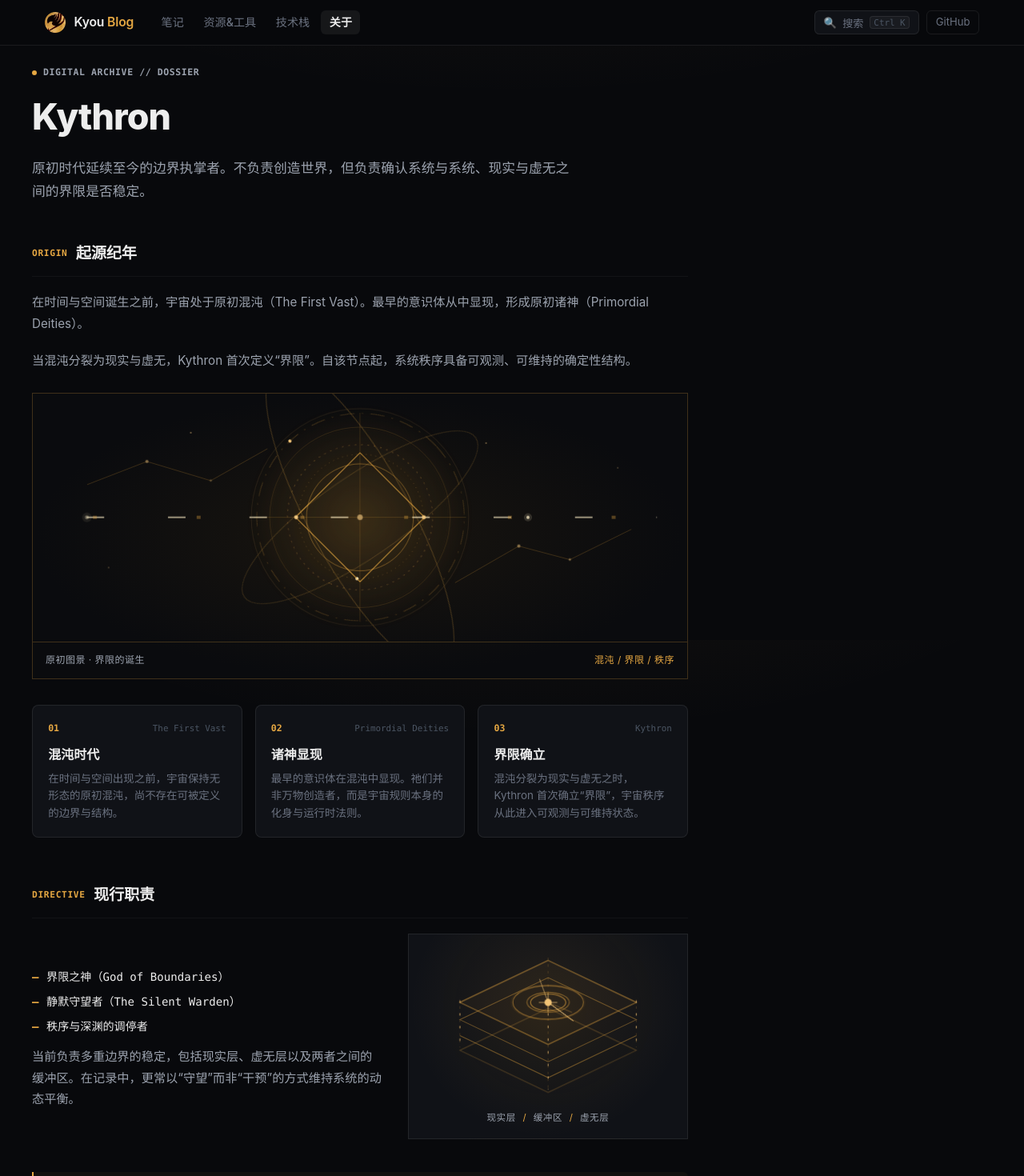
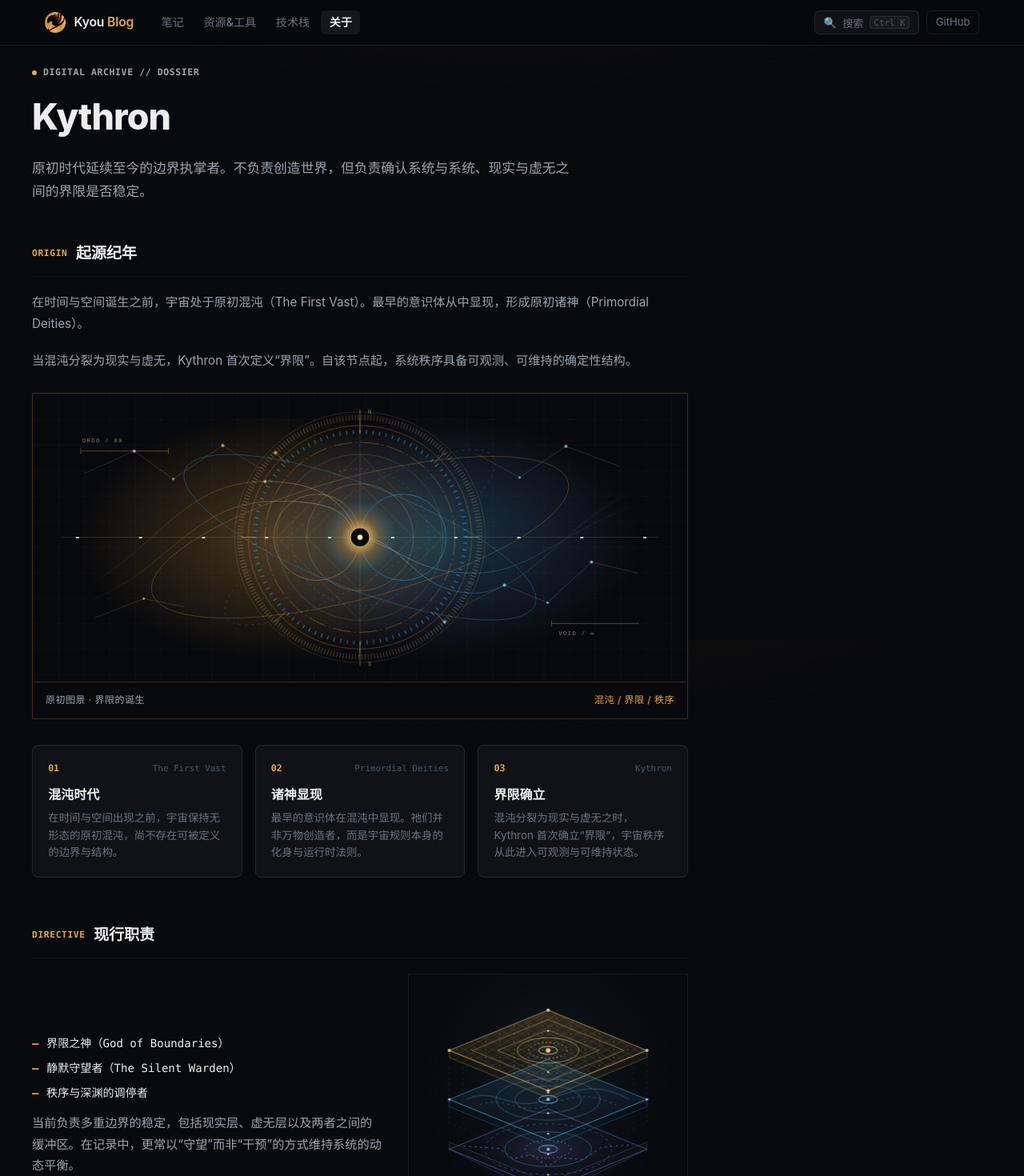
Before and after one commit to Kyou12138/kyoyk-blog, a Next.js app: page /about in a window 1280 px wide. Shown: the top 1470 px of the page at 80% size. Built offline with nearby package versions, Linux system fonts and the light colour scheme; no server answers.

Commit message:
feat(about): 由 Codex 深度重构天体浑天仪与全息多维边界仪视觉插图

```diff
--- a/src/app/about/about.module.css
+++ b/src/app/about/about.module.css
@@ -93,7 +93,7 @@
   margin: 0.5rem 0 0;
   overflow: hidden;
   border: 1px solid var(--primary-line);
-  background: radial-gradient(ellipse at 50% 50%, #19150f 0%, #0a0b0e 70%);
+  background: #08090c;
 }
 
 .originArt {
@@ -188,14 +188,15 @@
   margin: 0;
   padding: 0.6rem 1rem 1rem;
   border: 1px solid var(--border);
-  background: radial-gradient(ellipse at 50% 35%, rgba(229, 167, 66, 0.09), transparent 70%), var(--surface);
+  background: radial-gradient(ellipse at 50% 40%, rgba(56, 189, 248, 0.07), transparent 65%), #08090c;
   text-align: center;
 }
 
 .watchFigure svg {
   display: block;
   width: 100%;
-  max-height: 210px;
+  height: auto;
+  max-height: 300px;
   margin-inline: auto;
 }
 
@@ -225,7 +226,7 @@
   }
 
   .watchFigure svg {
-    max-height: 180px;
+    max-height: 280px;
   }
 
   .figureCaption {
@@ -260,110 +261,32 @@
   line-height: 1.65;
 }
 
-/* 星轨与界限：以缓慢的轨道和光脉冲维持图景的呼吸感。 */
-.orbitRing,
-.orbitTrack,
-.orbitTrackReverse,
-.compass,
-.originGlow,
-.originCore,
-.orbitOuter,
-.orbitInner,
-.gravityHalo,
-.gravityHaloDelayed,
-.watchPulse,
-.watchBeacon {
+/* 仪器的缓慢转动和能量流只作用于图形内部。 */
+.orbitOuter, .orbitInner, .originGlow, .originCore {
   transform-box: fill-box;
   transform-origin: center;
 }
+.orbitOuter { animation: orbit 90s linear infinite; }
+.orbitInner { animation: orbit 70s linear infinite reverse; }
+.originGlow { animation: glowBreathe 7s ease-in-out infinite; }
+.originCore { animation: glowBreathe 4s ease-in-out infinite; }
+.boundaryWave { animation: boundaryFlow 8s linear infinite; }
+.energyFlow { animation: energyFlow 4s linear infinite; }
+.matrixFlow { animation: matrixBreathe 6s ease-in-out infinite; }
 
-.orbitOuter { animation: orbit 48s linear infinite reverse; }
-.orbitInner { animation: orbit 22s linear infinite; }
-.gravityHalo { animation: haloBreathe 6s ease-in-out infinite; }
-.gravityHaloDelayed { animation: haloBreathe 6s ease-in-out -3s infinite; }
-.boundaryWave { animation: boundaryFlow 5s linear infinite; }
-.boundaryWaveReverse { animation: boundaryFlow 7s linear infinite reverse; }
-.orbitRing { animation: orbit 18s linear infinite; }
-.orbitTrack { animation: orbit 26s linear infinite; }
-.orbitTrackReverse { animation: orbit 34s linear infinite reverse; }
-.compass { animation: compassBreathe 4.5s ease-in-out infinite; }
-.originGlow { animation: glowBreathe 5s ease-in-out infinite; }
-.originCore { animation: beaconBreathe 2.8s ease-in-out infinite; }
-
-.stars circle { animation: starTwinkle 2.4s ease-in-out infinite alternate; }
-.stars circle:nth-child(3n + 2) { animation-delay: -0.9s; animation-duration: 3.1s; }
-.stars circle:nth-child(3n) { animation-delay: -1.8s; animation-duration: 2.1s; }
-
-.photon { animation: photonForward 5.5s linear infinite; }
-.photonReverse { animation: photonBackward 7s linear -2.8s infinite; }
-
-.watchTop { animation: layerFloat 4.2s ease-in-out infinite; }
-.watchMiddle { animation: layerFloat 4.8s ease-in-out -1.6s infinite reverse; }
-.watchBottom { animation: layerFloat 5.4s ease-in-out -3.1s infinite; }
-.watchBeacon { animation: beaconBreathe 1.6s ease-in-out infinite; }
-.energyFlow { animation: energyFlow 2.8s linear infinite; }
-.watchScan {
-  transform-box: view-box;
-  transform-origin: 130px 68px;
-  animation: orbit 5s linear infinite;
+@keyframes orbit { to { transform: rotate(360deg); } }
+@keyframes boundaryFlow { to { stroke-dashoffset: -158; } }
+@keyframes energyFlow { to { stroke-dashoffset: -52; } }
+@keyframes glowBreathe {
+  0%, 100% { transform: scale(0.94); opacity: 0.75; }
+  50% { transform: scale(1.08); opacity: 1; }
 }
-.watchScanReverse {
-  transform-box: view-box;
-  transform-origin: 130px 68px;
-  animation: orbit 8s linear infinite reverse;
-}
-.watchPulse { animation: radarPulse 3.2s ease-out infinite; }
-.watchPulseDelayed { animation-delay: -1.6s; }
-
-@keyframes haloBreathe {
-  0%, 100% { transform: scale(0.9); opacity: 0.15; }
-  50% { transform: scale(1.12); opacity: 0.8; }
-}
-@keyframes boundaryFlow { to { stroke-dashoffset: -204; } }
-@keyframes energyFlow { to { stroke-dashoffset: -30; } }
-@keyframes orbit { to { transform: rotate(360deg); } }
-@keyframes compassBreathe {
-  0%, 100% { transform: scale(0.97); opacity: 0.65; }
-  50% { transform: scale(1.04); opacity: 1; }
-}
-@keyframes glowBreathe {
-  0%, 100% { transform: scale(0.9); opacity: 0.65; }
-  50% { transform: scale(1.1); opacity: 1; }
-}
-@keyframes beaconBreathe {
-  0%, 100% { transform: scale(0.85); opacity: 0.65; }
-  50% { transform: scale(1.45); opacity: 1; }
-}
-@keyframes starTwinkle {
-  from { opacity: 0.25; }
-  to { opacity: 1; }
-}
-@keyframes photonForward {
-  0% { transform: translateX(0); opacity: 0; }
-  10%, 90% { opacity: 1; }
-  100% { transform: translateX(744px); opacity: 0; }
-}
-@keyframes photonBackward {
-  0% { transform: translateX(0); opacity: 0; }
-  10%, 90% { opacity: 0.8; }
-  100% { transform: translateX(-744px); opacity: 0; }
-}
-@keyframes layerFloat {
-  0%, 100% { transform: translateY(-5px); }
-  50% { transform: translateY(5px); }
-}
-@keyframes radarPulse {
-  0% { transform: scale(0.45); opacity: 0.8; }
-  100% { transform: scale(2.2); opacity: 0; }
+@keyframes matrixBreathe {
+  0%, 100% { opacity: 0.4; }
+  50% { opacity: 0.8; }
 }
 
 @media (prefers-reduced-motion: reduce) {
-  .orbitRing, .orbitTrack, .orbitTrackReverse, .compass, .originGlow,
-  .originCore, .orbitOuter, .orbitInner, .gravityHalo, .gravityHaloDelayed,
-  .boundaryWave, .boundaryWaveReverse, .stars circle, .photon, .watchTop, .watchMiddle,
-  .watchBottom, .watchBeacon, .watchScan, .watchScanReverse, .watchPulse, .energyFlow {
-    animation: none;
-  }
-
-  .photon, .watchPulse { display: none; }
+  .orbitOuter, .orbitInner, .originGlow, .originCore,
+  .boundaryWave, .energyFlow, .matrixFlow { animation: none; }
 }
--- a/src/app/about/page.tsx
+++ b/src/app/about/page.tsx
@@ -67,38 +67,45 @@ export default function AboutPage(): ReactNode {
             </p>
 
             <figure className={styles.originFigure}>
-              <svg className={styles.originArt} viewBox="0 0 820 310" role="img" aria-label="原初混沌中，一道界线穿过星轨，将现实与虚无分开">
+              <svg className={styles.originArt} viewBox="0 0 820 360" role="img" aria-label="原初混沌中，金色秩序与冷色虚无在星轨仪中心的界限相接">
                 <defs>
-                  <radialGradient id="origin-glow"><stop stopColor="#e5a742" stopOpacity=".24" /><stop offset="1" stopColor="#e5a742" stopOpacity="0" /></radialGradient>
-                  <linearGradient id="origin-line"><stop stopColor="#e5a742" stopOpacity="0" /><stop offset=".5" stopColor="#f5c779" /><stop offset="1" stopColor="#e5a742" stopOpacity="0" /></linearGradient>
+                  <radialGradient id="origin-amber"><stop stopColor="#e5a742" stopOpacity=".3" /><stop offset="1" stopColor="#e5a742" stopOpacity="0" /></radialGradient>
+                  <radialGradient id="origin-cold"><stop stopColor="#38bdf8" stopOpacity=".25" /><stop offset="1" stopColor="#818cf8" stopOpacity="0" /></radialGradient>
+                  <radialGradient id="origin-core"><stop stopColor="#fff4d4" /><stop offset=".18" stopColor="#f5c779" /><stop offset=".5" stopColor="#e5a742" stopOpacity=".35" /><stop offset="1" stopColor="#38bdf8" stopOpacity="0" /></radialGradient>
+                  <linearGradient id="origin-boundary"><stop stopColor="#e5a742" stopOpacity="0" /><stop offset=".32" stopColor="#e5a742" /><stop offset=".5" stopColor="#fff4d4" /><stop offset=".68" stopColor="#38bdf8" /><stop offset="1" stopColor="#818cf8" stopOpacity="0" /></linearGradient>
+                  <pattern id="origin-grid" width="32" height="32" patternUnits="userSpaceOnUse"><path d="M32 0H0V32" fill="none" stroke="#a9b8ca" strokeOpacity=".08" strokeWidth=".5" /><circle cx="0" cy="0" r=".8" fill="#b9c9d8" fillOpacity=".2" /></pattern>
                 </defs>
-                <circle className={styles.originGlow} cx="410" cy="155" r="155" fill="url(#origin-glow)" />
-                <circle className={styles.gravityHalo} cx="410" cy="155" r="122" fill="none" stroke="#f5c779" strokeOpacity=".18" />
-                <circle className={styles.gravityHaloDelayed} cx="410" cy="155" r="122" fill="none" stroke="#f5c779" strokeOpacity=".12" />
-                <g fill="none" stroke="#e5a742">
-                  <circle cx="410" cy="155" r="113" opacity=".16" />
-                  <g className={styles.orbitOuter}><circle cx="410" cy="155" r="130" opacity=".24" strokeDasharray="18 9 2 9" /><circle cx="410" cy="25" r="2" fill="#f5c779" stroke="none" /></g>
-                  <g className={styles.orbitInner}><circle cx="410" cy="155" r="78" opacity=".3" strokeDasharray="1 5" /><circle cx="488" cy="155" r="2" fill="#fff0c9" stroke="none" /></g>
-                  <circle className={styles.orbitRing} cx="410" cy="155" r="91" opacity=".34" strokeDasharray="2 6" />
-                  <circle cx="410" cy="155" r="67" opacity=".45" />
-                  <g className={styles.orbitTrack}><ellipse cx="410" cy="155" rx="216" ry="63" transform="rotate(-18 410 155)" opacity=".28" /></g>
-                  <g className={styles.orbitTrackReverse}><ellipse cx="410" cy="155" rx="176" ry="51" transform="rotate(26 410 155)" opacity=".2" /></g>
-                  <path d="M410 24v262M277 155h266" opacity=".18" />
-                  <path className={styles.compass} d="M410 75l80 80-80 80-80-80z" opacity=".45" />
-                  <path d="M38 155h744" stroke="url(#origin-line)" strokeWidth="1.5" />
-                  <path className={styles.boundaryWave} d="M38 155h744" stroke="#fff0c9" strokeWidth="2" strokeDasharray="22 80" opacity=".6" />
-                  <path className={styles.boundaryWaveReverse} d="M38 155h744" stroke="#e5a742" strokeWidth="4" strokeDasharray="5 125" opacity=".35" />
-                  <path d="M68 114l75-29 80 24 71-40M529 237l80-46 64 17 77-38" opacity=".24" />
+                <path fill="url(#origin-grid)" d="M0 0h820v360H0z" />
+                <ellipse cx="315" cy="180" rx="260" ry="155" fill="url(#origin-amber)" />
+                <ellipse cx="505" cy="180" rx="260" ry="155" fill="url(#origin-cold)" />
+                <g fill="none" strokeWidth=".7">
+                  <path d="M35 180H785M410 18V342" stroke="#c8d5e3" opacity=".2" />
+                  <path d="M60 72h110M60 68v8M170 68v8M650 288h110M650 284v8M410 20v12M410 328v12" stroke="#f5c779" opacity=".45" />
+                  <path d="M52 247C150 208 181 110 291 110S403 180 410 180M52 266C167 232 193 137 300 135S389 166 410 180M410 180C463 180 478 250 552 250S675 146 768 118M410 180C463 194 480 226 555 225S676 161 768 137" stroke="url(#origin-boundary)" opacity=".48" />
+                  <path d="M65 100l62-28 49 35 62-42 47 29M536 268l55-28 54 22 55-51 58 14M78 281l61-24 51 10M557 76l53 29 58-39 67 25" stroke="#b8c9d8" opacity=".25" />
+                  <ellipse cx="410" cy="180" rx="270" ry="76" transform="rotate(-15 410 180)" stroke="#e5a742" opacity=".35" />
+                  <ellipse cx="410" cy="180" rx="235" ry="65" transform="rotate(21 410 180)" stroke="#38bdf8" opacity=".35" />
+                  <ellipse cx="410" cy="180" rx="195" ry="52" transform="rotate(-31 410 180)" stroke="#f5c779" opacity=".2" strokeDasharray="3 5" />
+                  <circle cx="410" cy="180" r="157" stroke="#d7c19a" opacity=".22" />
+                  <circle className={styles.orbitOuter} cx="410" cy="180" r="150" stroke="#f5c779" strokeWidth="7" strokeDasharray=".5 3.43" opacity=".55" />
+                  <circle cx="410" cy="180" r="140" stroke="#e5a742" opacity=".45" />
+                  <circle className={styles.orbitInner} cx="410" cy="180" r="132" stroke="#38bdf8" strokeWidth="5" strokeDasharray="1 7.3" opacity=".6" />
+                  <circle cx="410" cy="180" r="119" stroke="#e5a742" strokeDasharray="23 4 2 4" opacity=".5" />
+                  <circle cx="410" cy="180" r="104" stroke="#b7c9d7" opacity=".25" />
+                  <circle cx="410" cy="180" r="86" stroke="#818cf8" strokeDasharray="2 5" opacity=".55" />
+                  <circle cx="410" cy="180" r="67" stroke="#f5c779" opacity=".36" />
+                  <path d="M410 76l104 104-104 104-104-104z M410 113l67 67-67 67-67-67z" stroke="#e5a742" opacity=".25" />
+                  <path d="M410 31v18m0 262v18M261 180h18m262 0h18M304 74l13 13m186 186 13 13M516 74l-13 13M317 273l-13 13" stroke="#f5c779" opacity=".7" />
+                  <circle cx="356" cy="180" r="54" stroke="#e5a742" opacity=".6" /><circle cx="464" cy="180" r="54" stroke="#38bdf8" opacity=".6" />
+                  <path d="M20 180h780" stroke="url(#origin-boundary)" strokeWidth="1.5" />
+                  <path className={styles.boundaryWave} d="M20 180h780" stroke="#fff4d4" strokeWidth="2" strokeDasharray="4 75" opacity=".8" />
                 </g>
-                <g fill="#efc57e">
-                  <circle className={styles.originCore} cx="410" cy="155" r="4" /><circle cx="330" cy="155" r="2.5" /><circle cx="490" cy="155" r="2.5" />
-                </g>
-                <g className={styles.stars} fill="#efc57e">
-                  <circle cx="143" cy="85" r="2" /><circle cx="223" cy="109" r="1.5" /><circle cx="609" cy="191" r="2" /><circle cx="673" cy="208" r="1.5" />
-                  <circle cx="95" cy="218" r="1" /><circle cx="198" cy="49" r="1" /><circle cx="568" cy="62" r="1" /><circle cx="733" cy="93" r="1" />
-                </g>
-                <g className={styles.photon} fill="#fff0c9"><circle cx="38" cy="155" r="2.5" /><circle cx="38" cy="155" r="6" opacity=".2" /></g>
-                <g className={`${styles.photon} ${styles.photonReverse}`} fill="#fff0c9"><circle cx="782" cy="155" r="2" /><circle cx="782" cy="155" r="5" opacity=".2" /></g>
+                <g fill="#f5c779" opacity=".75"><circle cx="127" cy="72" r="2" /><circle cx="176" cy="107" r="1.5" /><circle cx="238" cy="65" r="2" /><circle cx="139" cy="257" r="1.5" /><circle cx="291" cy="110" r="2" /><circle cx="304" cy="74" r="2" /></g>
+                <g fill="#8bdcff" opacity=".75"><circle cx="591" cy="240" r="2" /><circle cx="645" cy="262" r="1.5" /><circle cx="700" cy="211" r="2" /><circle cx="610" cy="105" r="1.5" /><circle cx="668" cy="66" r="2" /><circle cx="516" cy="286" r="2" /></g>
+                <circle className={styles.originGlow} cx="410" cy="180" r="48" fill="url(#origin-core)" />
+                <circle cx="410" cy="180" r="12" fill="#08090c" stroke="#f5c779" strokeWidth=".8" />
+                <circle className={styles.originCore} cx="410" cy="180" r="3" fill="#fff4d4" />
+                <g fill="#cbb995" fontFamily="monospace" fontSize="7" letterSpacing="1.5" opacity=".65"><text x="62" y="61">ORDO / 00</text><text x="659" y="303">VOID / ∞</text><text x="420" y="25">N</text><text x="420" y="341">S</text></g>
               </svg>
               <figcaption className={styles.figureCaption}>
                 <span>原初图景 · 界限的诞生</span>
@@ -142,30 +149,37 @@ export default function AboutPage(): ReactNode {
             </p>
               </div>
               <figure className={styles.watchFigure}>
-                <svg viewBox="0 0 260 200" role="img" aria-label="现实层、缓冲区与虚无层的三重边界示意图">
-                  <g fill="none" stroke="#e5a742">
-                    <path d="M130 18v157M25 68v57M235 68v57" opacity=".18" strokeDasharray="3 5" />
-                    <g className={styles.watchTop}>
-                      <path d="M130 18l105 50-105 50L25 68z" fill="#e5a742" fillOpacity=".045" stroke="none" />
-                      <path d="M130 18l105 50-105 50L25 68z" opacity=".7" />
-                      <ellipse cx="130" cy="68" rx="42" ry="20" opacity=".55" />
-                      <ellipse cx="130" cy="68" rx="21" ry="10" opacity=".7" />
-                      <ellipse className={styles.watchPulse} cx="130" cy="68" rx="21" ry="10" />
-                      <ellipse className={`${styles.watchPulse} ${styles.watchPulseDelayed}`} cx="130" cy="68" rx="21" ry="10" />
-                      <g className={styles.watchScan}><path d="M130 68l36-10" stroke="#f5c779" opacity=".85" /><path d="M130 68l27-15" opacity=".3" /></g>
-                      <g className={styles.watchScanReverse}><path d="M130 68l-25 16" stroke="#f5c779" opacity=".55" /></g>
-                      <circle className={styles.watchBeacon} cx="130" cy="68" r="3" fill="#f5c779" stroke="none" />
-                      <path d="M130 57v22M119 68h22" stroke="#f5c779" opacity=".7" />
-                    </g>
-                    <g className={styles.watchMiddle}>
-                      <path d="M25 87l105 50 105-50-105-50z" fill="#e5a742" fillOpacity=".025" opacity=".42" />
-                      <path d="M25 106l105 50 105-50" opacity=".42" />
-                    </g>
-                    <g className={styles.watchBottom}>
-                      <path d="M25 125l105 50 105-50-105-50z" fill="#e5a742" fillOpacity=".025" opacity=".3" />
-                    </g>
-                    <path className={styles.energyFlow} d="M130 68v107M25 68v57M235 68v57" stroke="#f5c779" strokeDasharray="3 12" opacity=".7" />
+                <svg viewBox="0 0 320 280" role="img" aria-label="现实、缓冲与虚无三层全息边界由中央能量信标贯穿">
+                  <defs>
+                    <linearGradient id="matrix-top" x2="0" y2="1"><stop stopColor="#e5a742" stopOpacity=".22" /><stop offset="1" stopColor="#e5a742" stopOpacity=".02" /></linearGradient>
+                    <linearGradient id="matrix-mid" x2="0" y2="1"><stop stopColor="#38bdf8" stopOpacity=".19" /><stop offset="1" stopColor="#818cf8" stopOpacity=".02" /></linearGradient>
+                    <radialGradient id="matrix-void"><stop stopColor="#818cf8" stopOpacity=".34" /><stop offset="1" stopColor="#08090c" stopOpacity="0" /></radialGradient>
+                    <linearGradient id="matrix-beam" x2="0" y2="1"><stop stopColor="#f5c779" stopOpacity="0" /><stop offset=".25" stopColor="#f5c779" /><stop offset=".65" stopColor="#38bdf8" /><stop offset="1" stopColor="#818cf8" stopOpacity="0" /></linearGradient>
+                    <pattern id="matrix-grid" width="18" height="10" patternUnits="userSpaceOnUse"><path d="M0 5l9-5 9 5-9 5z" fill="none" stroke="#f5c779" strokeOpacity=".28" strokeWidth=".5" /><circle cx="9" cy="5" r=".7" fill="#f5c779" fillOpacity=".6" /></pattern>
+                    <clipPath id="matrix-top-clip"><path d="M160 35l125 51-125 51L35 86z" /></clipPath>
+                  </defs>
+                  <ellipse cx="160" cy="211" rx="118" ry="50" fill="url(#matrix-void)" />
+                  <g fill="none" strokeWidth=".7">
+                    <path d="M35 86v91l125 54 125-54V86M52 93v91M268 93v91" stroke="#a0b5ca" opacity=".18" strokeDasharray="2 5" />
+                    <path d="M160 160l125 51-125 51-125-51z" fill="#101217" fillOpacity=".7" stroke="#818cf8" opacity=".65" />
+                    <path d="M35 211l125 61 125-61v-9l-125 51-125-51z" fill="#818cf8" fillOpacity=".06" stroke="#818cf8" opacity=".35" />
+                    <ellipse cx="160" cy="211" rx="80" ry="32" stroke="#818cf8" opacity=".45" strokeDasharray="4 4" />
+                    <ellipse cx="160" cy="211" rx="55" ry="22" stroke="#38bdf8" opacity=".48" />
+                    <ellipse cx="160" cy="211" rx="29" ry="11" stroke="#818cf8" strokeDasharray="2 3" opacity=".8" />
+                    <path d="M53 207l45 3 18 13 22-5 22 15 16-11 29 2 22-15 40-4" stroke="#818cf8" strokeDasharray="3 4" opacity=".75" />
+                    <path d="M160 97l125 51-125 51-125-51z" fill="url(#matrix-mid)" stroke="#38bdf8" opacity=".75" />
+                    <path d="M35 148v9l125 51 125-51v-9l-125 51z" fill="#38bdf8" fillOpacity=".06" stroke="#38bdf8" opacity=".35" />
+                    <g className={styles.matrixFlow} stroke="#8bdcff" opacity=".6"><path d="M57 148c35-18 55 18 103 0s68-18 103 0" /><path d="M74 155c30-13 50 14 86 0s56-14 86 0" strokeDasharray="3 4" /><ellipse cx="160" cy="148" rx="66" ry="26" /><ellipse cx="160" cy="148" rx="42" ry="17" /></g>
+                    <path d="M160 35l125 51-125 51L35 86z" fill="url(#matrix-top)" stroke="#f5c779" opacity=".85" />
+                    <path d="M35 86v9l125 51 125-51v-9l-125 51z" fill="#e5a742" fillOpacity=".1" stroke="#e5a742" opacity=".55" />
+                    <g clipPath="url(#matrix-top-clip)"><path d="M30 30h260v110H30z" fill="url(#matrix-grid)" /><path d="M160 47l96 39-96 39-96-39z M160 60l64 26-64 26-64-26z" stroke="#f5c779" opacity=".55" /></g>
+                    <ellipse cx="160" cy="86" rx="39" ry="16" stroke="#f5c779" opacity=".8" /><ellipse cx="160" cy="86" rx="24" ry="10" stroke="#f5c779" strokeDasharray="2 3" />
+                    <path d="M160 12v244" stroke="url(#matrix-beam)" strokeWidth="2" /><path className={styles.energyFlow} d="M160 12v244" stroke="#fff4d4" strokeWidth="2" strokeDasharray="2 24" />
+                    <ellipse cx="160" cy="86" rx="12" ry="5" stroke="#fff4d4" /><ellipse cx="160" cy="148" rx="12" ry="5" stroke="#8bdcff" /><ellipse cx="160" cy="211" rx="12" ry="5" stroke="#b8baff" />
                   </g>
+                  <g fill="#f5c779"><circle cx="160" cy="35" r="2" /><circle cx="35" cy="86" r="2" /><circle cx="285" cy="86" r="2" /><circle cx="160" cy="137" r="2" /><circle cx="160" cy="86" r="3" /></g>
+                  <g fill="#8bdcff"><circle cx="35" cy="148" r="1.5" /><circle cx="285" cy="148" r="1.5" /><circle cx="160" cy="148" r="2" /></g>
+                  <g fill="#a5a9ff"><circle cx="160" cy="211" r="2" /><circle cx="160" cy="262" r="1.5" /></g>
                 </svg>
                 <figcaption>现实层 <span>/</span> 缓冲区 <span>/</span> 虚无层</figcaption>
               </figure>
```
